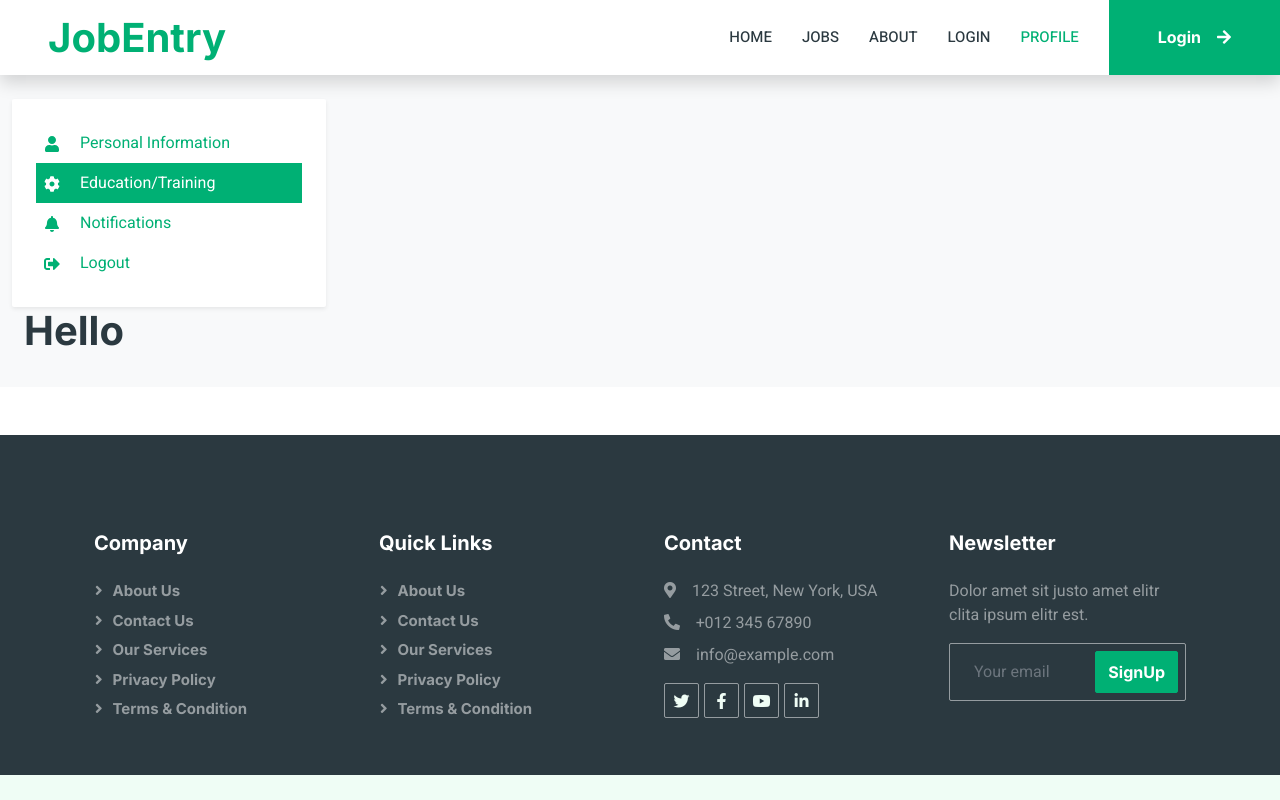
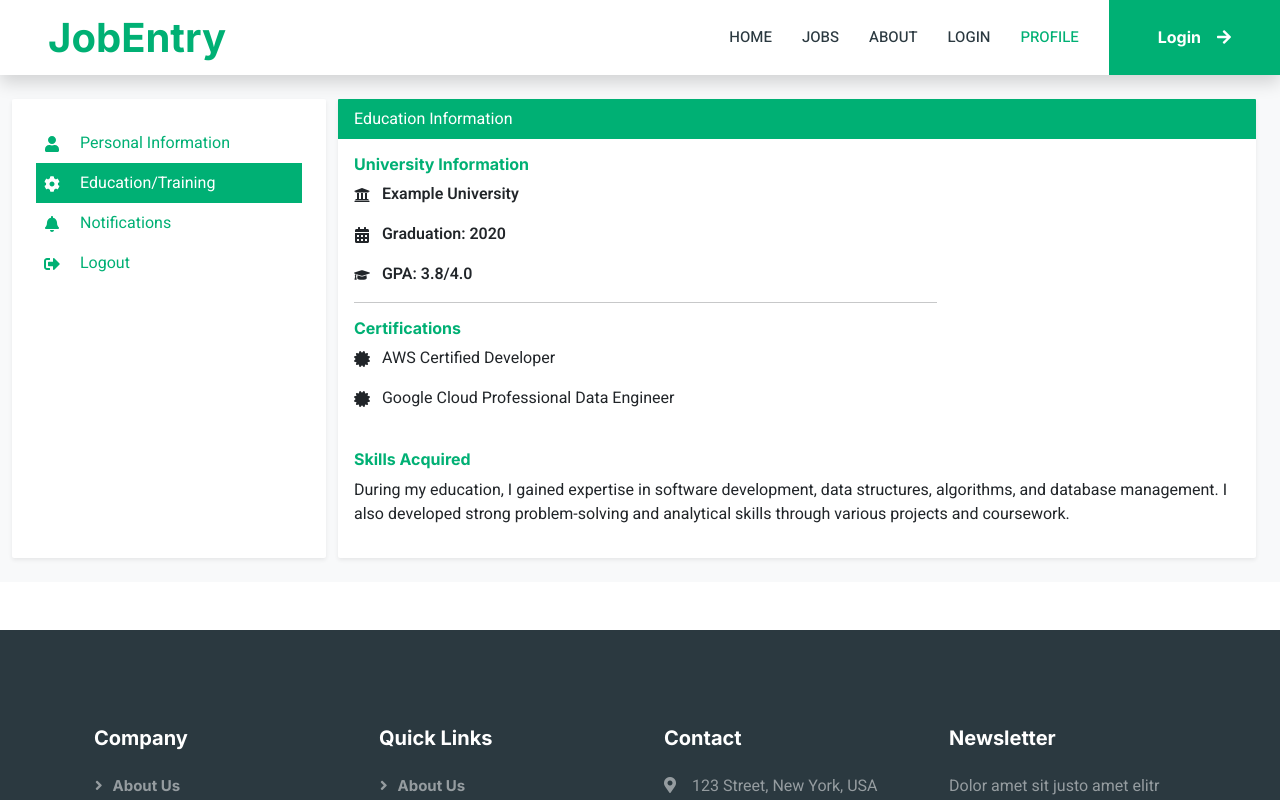
Before and after one commit to mehedihasanhasib/job-listing-frontend, a React (Vite) app: page /profile/education in a window 1280 px wide. Shown: the top 800 px of the page. Built offline with nearby package versions, Linux system fonts and the light colour scheme.

Commit message:
add some content on education info

```diff
--- /dev/null
+++ b/src/components/profile/EducationInfo.jsx
@@ -0,0 +1,53 @@
+import { Row, Col, Card } from "react-bootstrap";
+import { FaUniversity, FaCalendarAlt, FaGraduationCap, FaCertificate} from "react-icons/fa";
+
+const EducationInfo = () => {
+  return (
+    <Col md={9}>
+  <Card className="shadow-sm rounded border-0">
+    <Card.Header className="bg-primary text-white border-0">
+      Education Information
+    </Card.Header>
+    <Card.Body>
+      <Row className="mb-4">
+
+        <Col md={8}>
+          <h6 className="text-primary">University Information</h6>
+          <p>
+            <FaUniversity className="me-2" />{" "}
+            <strong>Example University</strong>
+          </p>
+          <p>
+            <FaCalendarAlt className="me-2" /> <strong>Graduation: 2020</strong>
+          </p>
+          <p>
+            <FaGraduationCap className="me-2" /> <strong>GPA: 3.8/4.0</strong>
+          </p>
+          <hr />
+          <h6 className="text-primary">Certifications</h6>
+          <p>
+            <FaCertificate className="me-2" /> AWS Certified Developer
+          </p>
+          <p>
+            <FaCertificate className="me-2" /> Google Cloud Professional Data Engineer
+          </p>
+        </Col>
+      </Row>
+      <Row>
+        <Col>
+          <h6 className="text-primary">Skills Acquired</h6>
+          <p>
+            During my education, I gained expertise in software development,
+            data structures, algorithms, and database management. I also
+            developed strong problem-solving and analytical skills through
+            various projects and coursework.
+          </p>
+        </Col>
+      </Row>
+    </Card.Body>
+  </Card>
+</Col>
+  );
+};
+
+export default EducationInfo;
--- a/src/main.jsx
+++ b/src/main.jsx
@@ -14,6 +14,7 @@ import "./assets/css/style.css";
 import SignupPage from "./pages/SignUpPage.jsx";
 import Profile from "./pages/Profile.jsx";
 import PersonalInfo from "./components/profile/PersonalInfo.jsx";
+import EducationInfo from "./components/profile/EducationInfo.jsx";
 
 const router = createBrowserRouter([
   {
@@ -52,7 +53,7 @@ const router = createBrowserRouter([
             index: true, element: <PersonalInfo />
           },
           {
-            path: "/profile/education", element: <h1>Hello</h1>,
+            path: "/profile/education", element: <EducationInfo />,
           },
         ]
       },
```
